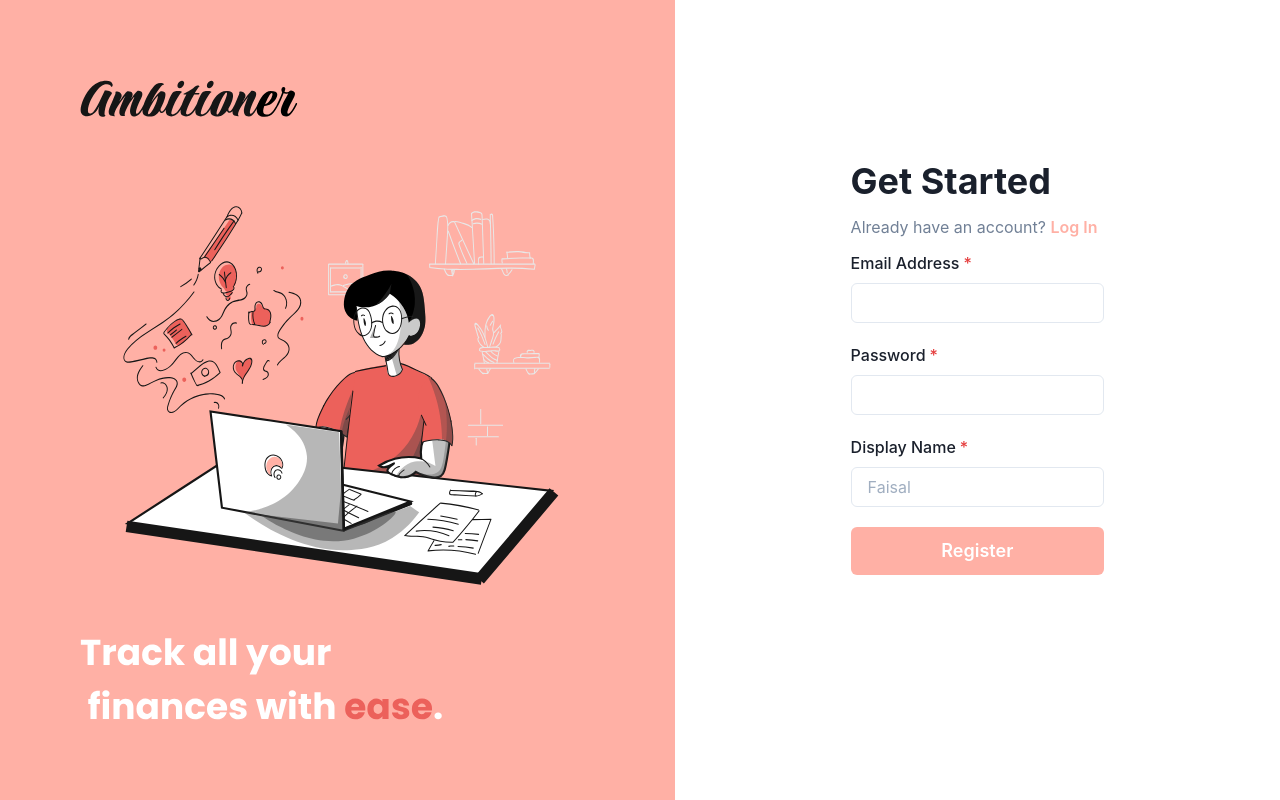
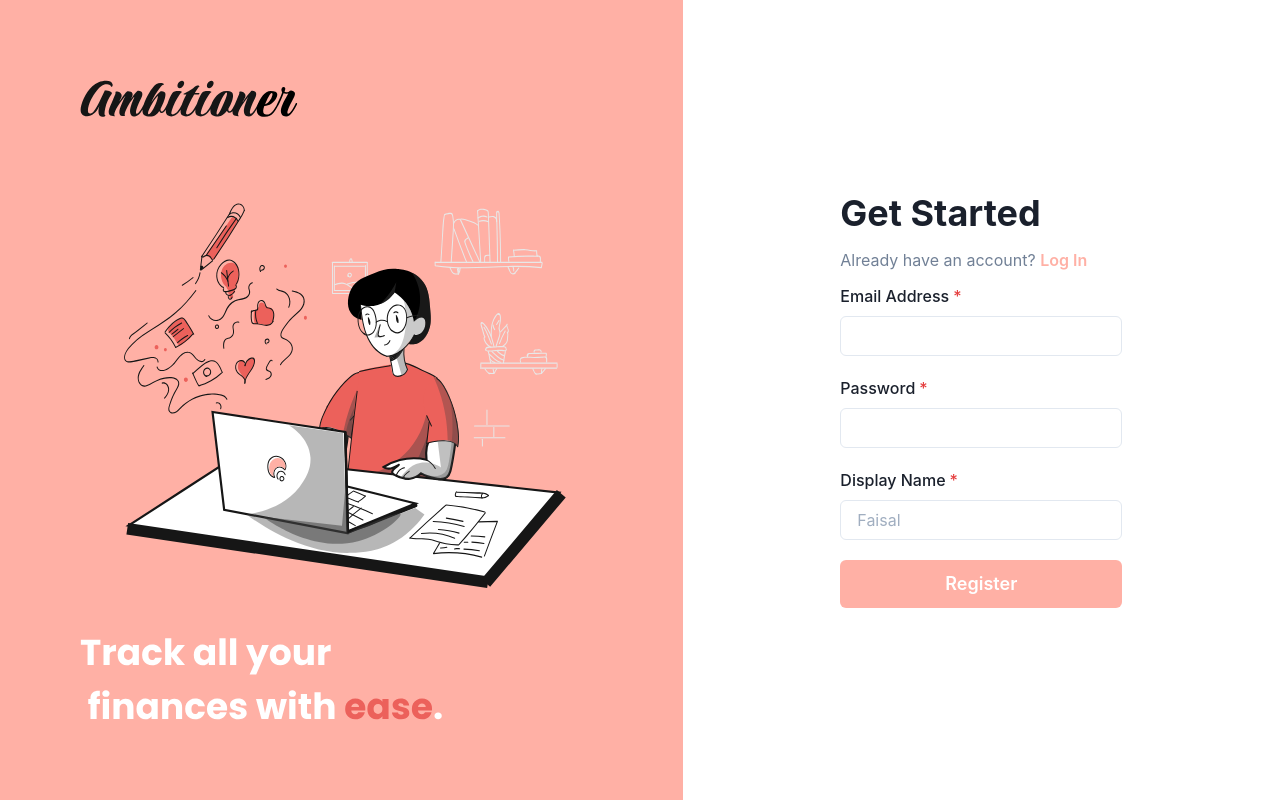
Before and after one commit to F4isalSH/ambitioner, a React (Create React App) app: page /register in a window 1280 px wide. Built offline with nearby package versions, Linux system fonts and the light colour scheme.

Commit message:
Utilizing flex for centering and refactored

```diff
--- a/src/pages/login/Login.tsx
+++ b/src/pages/login/Login.tsx
@@ -1,4 +1,4 @@
-import { Flex,Box,VStack, Text,Heading,SimpleGrid,GridItem } from "@chakra-ui/layout"
+import { Flex,VStack, Text,Heading,SimpleGrid,GridItem } from "@chakra-ui/layout"
 import {useState} from 'react'
 import { Button,FormControl,FormLabel,Input } from "@chakra-ui/react"
 import { Sidebanner } from "../../components/Sidebanner"
--- a/src/pages/register/Register.tsx
+++ b/src/pages/register/Register.tsx
@@ -1,4 +1,4 @@
-import { Flex,Container,VStack, Text,Heading,SimpleGrid,GridItem } from "@chakra-ui/layout"
+import { Flex,VStack, Text,Heading,SimpleGrid,GridItem } from "@chakra-ui/layout"
 import {useState} from 'react'
 import { Button,FormControl,FormLabel,Input } from "@chakra-ui/react"
 import { Sidebanner } from "../../components/Sidebanner"
@@ -16,8 +16,8 @@ export const Register: React.FC = () => {
     return (
         <Flex h='100vh' direction={{base: 'column', md: 'column', lg:'row'}}>
         <Sidebanner/>
-        <Container centerContent w='full' height='full'>
-            <VStack p={{base:19,md:25, lg:40}} alignItems='flex-start' spacing={3}>
+        <Flex alignItems='center' justifyContent='center' w='full' height='full'>
+            <VStack alignItems='flex-start' spacing={3}>
                 <Heading>Get Started</Heading>
                 <Text color='gray.500'>Already have an account? <Button variant='link' color='#FFB0A5'>Log In</Button></Text>
                 <form onSubmit={handleSubmit}>
@@ -62,7 +62,7 @@ export const Register: React.FC = () => {
                 </form>
 
             </VStack>
-        </Container>
+        </Flex>
         </Flex>
     )
 }
```
